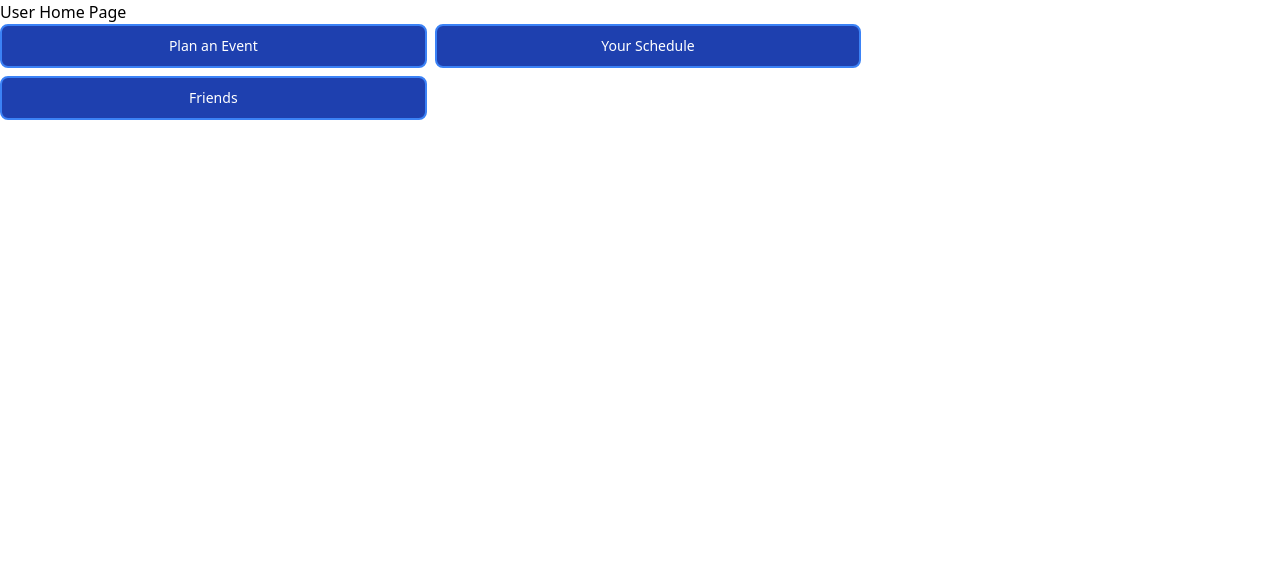
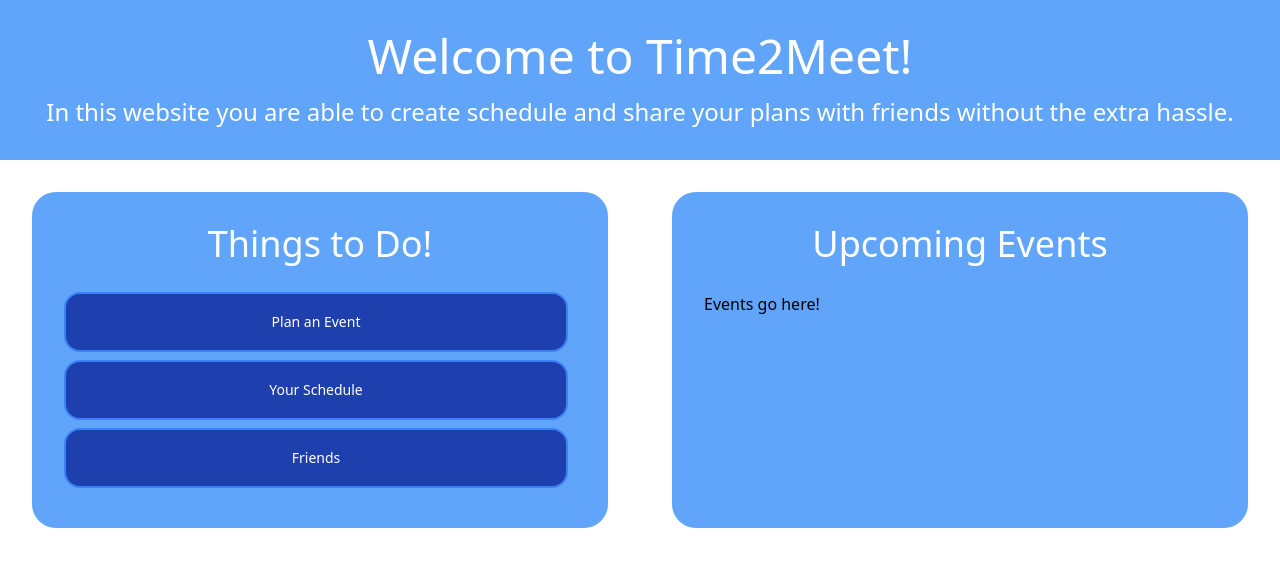
Before and after one commit to zacharytennyuk/Time2Meet, a React (Create React App) app in the folder client/: page /user-home in a window 1280 px wide. Shown: the top 566 px of the page. Built offline with nearby package versions, Linux system fonts and the light colour scheme.

Commit message:
event page buttons

```diff
--- a/client/package.json
+++ b/client/package.json
@@ -27,10 +27,10 @@
     "@heroicons/react": "^2.1.1",
     "@tailwindcss/forms": "^0.5.7",
     "axios": "^1.6.7",
+    "bcryptjs": "^2.4.3",
     "bootstrap": "^5.3.3",
     "react-router-dom": "^6.22.2",
-    "react-scripts": "^5.0.1",
-    "tailwindcss": "^3.4.1"
+    "react-scripts": "^5.0.1"
   },
   "devDependencies": {
     "@headlessui/react": "^1.7.18"
--- a/client/src/pages/CalendarPage.js
+++ b/client/src/pages/CalendarPage.js
@@ -1,5 +1,6 @@
 import React, { useState } from 'react';
 import { useNavigate } from 'react-router-dom';
+
 
 export default function Calendar() {
     const navigate = useNavigate();
@@ -14,7 +15,8 @@ export default function Calendar() {
     const [currentWeekIndex, setCurrentWeekIndex] = useState(() => {
         const currentDate = new Date();
         const firstDayOfYear = new Date(currentDate.getFullYear(), 0, 1);
-        const pastDaysOfYear = (currentDate - firstDayOfYear) / 86400000; // Calculate days past since beginning of the year
+        const pastDaysOfYear = ((currentDate - firstDayOfYear) / 86400000)+1; // Calculate days past since beginning of the year
+        // first day of the year is a monday not a sunday so an additional offset is needed
         return Math.floor(pastDaysOfYear / 7); // Calculate current week index
     });
 
--- a/client/src/pages/EventPage.js
+++ b/client/src/pages/EventPage.js
@@ -3,13 +3,72 @@ import { useNavigate } from 'react-router-dom'
 import { Fragment } from 'react'
 import { Menu, Transition } from '@headlessui/react'
 import { ChevronDownIcon } from '@heroicons/react/20/solid'
+import { useState, useEffect } from 'react';
+import axios from 'axios';
+import CreateAccountTextBox from '../components/createAccountTextBox';
+import SubmitButton from '../components/submitButton';
 
-export default function Event({}) {
+export default function Event() {
     const navigate = useNavigate();
 
-    // Event handler for Home button click
+    // state variables to hold event data
+    const [events, setEvents] = useState({
+        eventType: '',
+        eventLocation: '',
+        eventDate: '',
+        eventDescription: ''
+    });
+
+    // state variable for event types
+    const [eventTypes, setEventTypes] = useState([]);
+
+    //  update event state when input fields change
+    const updateEvent = (event) => {
+        const { name, value } = event.target;
+        setEvents(prevState => ({
+            ...prevState,
+            [name]: value
+        }));
+    };
+
+    //  fetch event types from backend or set default values
+    useEffect(() => {
+        const fetchEventTypes = async () => {
+
+            try {
+
+                const response = await axios.get('/api/event-types');
+                setEventTypes(response.data);
+            } catch (error) {
+                console.error('Error catching event types:', error);
+                // set default event types
+                setEventTypes(['Personal', 'School', 'Work']);
+            }
+
+        };
+        fetchEventTypes();
+    }, []);
+
     const handleHomeButtonClick = () => {
         navigate('/user-home');
+    };
+
+    const handleFormSubmit = async (event) => {
+        event.preventDefault();
+        try {
+            await axios.post('/api/events', events);
+            fetchEvents();
+
+        } catch (error) {
+            console.error('Error While Creating Event', error);
+        }
+    };
+
+    const handleEventTypeChange = (eventType) => {
+        setEvents(prevState => ({
+            ...prevState,
+            eventType: eventType
+        }));
     };
 
     return (
--- a/client/src/pages/UserHomePage.js
+++ b/client/src/pages/UserHomePage.js
@@ -22,16 +22,36 @@ export default function UserHome({}) {
 
     return (
         <div>
-        <h1>User Home Page</h1>
-        <button className='bg-blue-800 text-white border-2 border-blue-500 hover:bg-white hover:text-blue-800 focus:outline-none focus:ring-2 focus:ring-blue-500 focus:ring-opacity-50 font-medium rounded-lg text-sm px-5 py-2.5 mr-2 mb-2 w-1/3'onClick={handleEventButtonClick}>
+            <div className='flex text-center justify-center bg-blue-400 text-5xl pt-8 text-white pb-4'>
+                Welcome to Time2Meet!
+            </div>
+            <div className='flex text-center justify-center	bg-blue-400 text-2xl pb-8 text-white'>
+                In this website you are able to create schedule and share your plans with friends without the extra hassle.
+            </div>
+            <div className='grid grid-cols-2 content-center justify-center place-content-center'>
+                <div className='flex col-start-1 align-center grid grid-rows-4 h-full bg-blue-400 rounded-3xl p-8 m-8'>
+                    <div className='flex justify-center text-white text-4xl'>
+                        Things to Do!
+                    </div>
+                    <button className='bg-blue-800 text-white border-2 border-blue-500 hover:bg-white hover:text-blue-800 focus:outline-none focus:ring-2 focus:ring-blue-500 focus:ring-opacity-50 font-medium rounded-2xl text-sm px-5 py-2.5 mr-2 mb-2'onClick={handleEventButtonClick}>
                         Plan an Event
                     </button>
-        <button className='bg-blue-800 text-white border-2 border-blue-500 hover:bg-white hover:text-blue-800 focus:outline-none focus:ring-2 focus:ring-blue-500 focus:ring-opacity-50 font-medium rounded-lg text-sm px-5 py-2.5 mr-2 mb-2 w-1/3'onClick={handleScheduleButtonClick}>
+                    <button className='bg-blue-800 text-white border-2 border-blue-500 hover:bg-white hover:text-blue-800 focus:outline-none focus:ring-2 focus:ring-blue-500 focus:ring-opacity-50 font-medium rounded-2xl text-sm px-5 py-2.5 mr-2 mb-2'onClick={handleScheduleButtonClick}>
                         Your Schedule
                     </button>
-        <button className='bg-blue-800 text-white border-2 border-blue-500 hover:bg-white hover:text-blue-800 focus:outline-none focus:ring-2 focus:ring-blue-500 focus:ring-opacity-50 font-medium rounded-lg text-sm px-5 py-2.5 mr-2 mb-2 w-1/3'onClick={handleFriendsButtonClick}>
+                    <button className='bg-blue-800 text-white border-2 border-blue-500 hover:bg-white hover:text-blue-800 focus:outline-none focus:ring-2 focus:ring-blue-500 focus:ring-opacity-50 font-medium rounded-2xl text-sm px-5 py-2.5 mr-2 mb-2'onClick={handleFriendsButtonClick}>
                         Friends
                     </button>
                 </div>
+                <div className='flex col-start-2 align-center grid grid-rows-4 h-full bg-blue-400 rounded-3xl p-8 m-8'>
+                    <div className='flex justify-center text-white text-4xl'>
+                        Upcoming Events
+                    </div>
+                    <div>
+                        Events go here!
+                    </div>
+                </div>
+            </div>
+        </div>
     );
 }
--- a/package.json
+++ b/package.json
@@ -18,7 +18,7 @@
     "dotenv": "^16.4.5",
     "express": "^4.18.3",
     "jsonwebtoken": "^9.0.2",
-    "mongodb": "^6.3.0",
+    "mongodb": "^6.5.0",
     "mongoose": "^8.2.1",
     "react-dom": "^18.2.0",
     "react-router-dom": "^6.22.3",
```
Also changed, not shown: 2 other files (tests, documents, lock files or other folders). Lines whose indentation alone changed are shown as unchanged.
